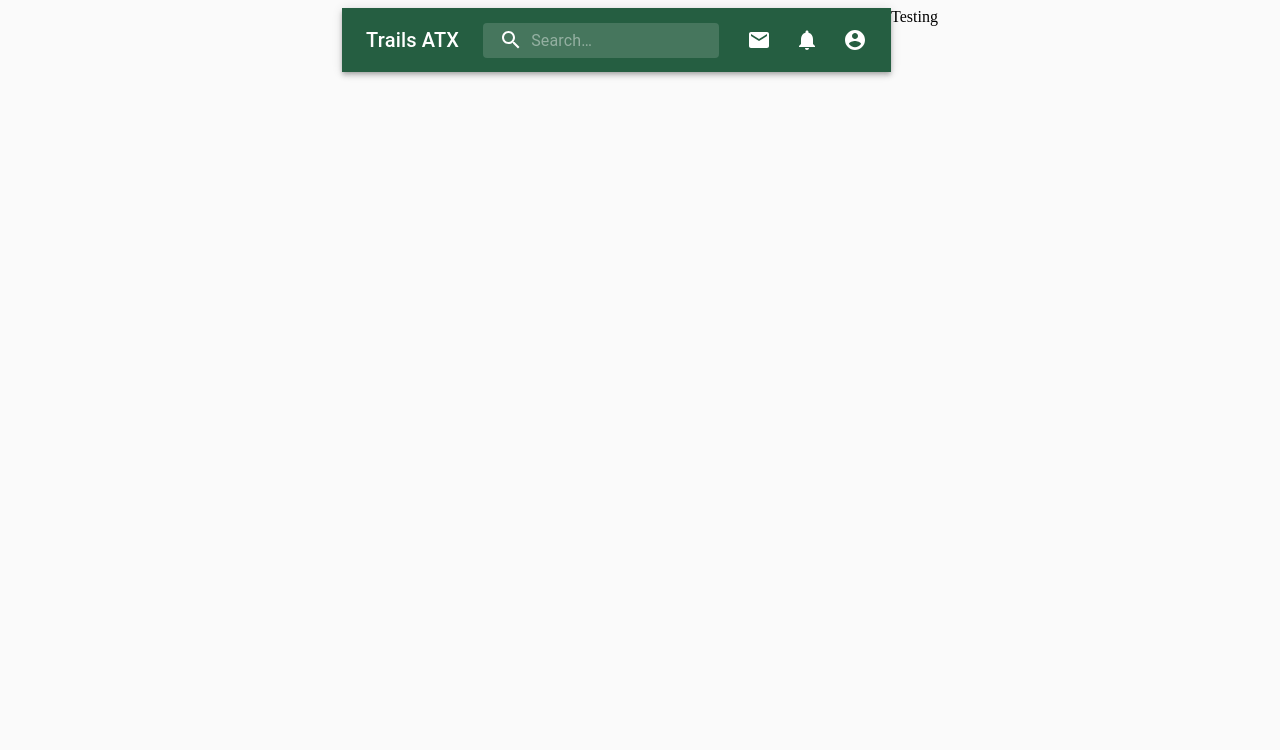
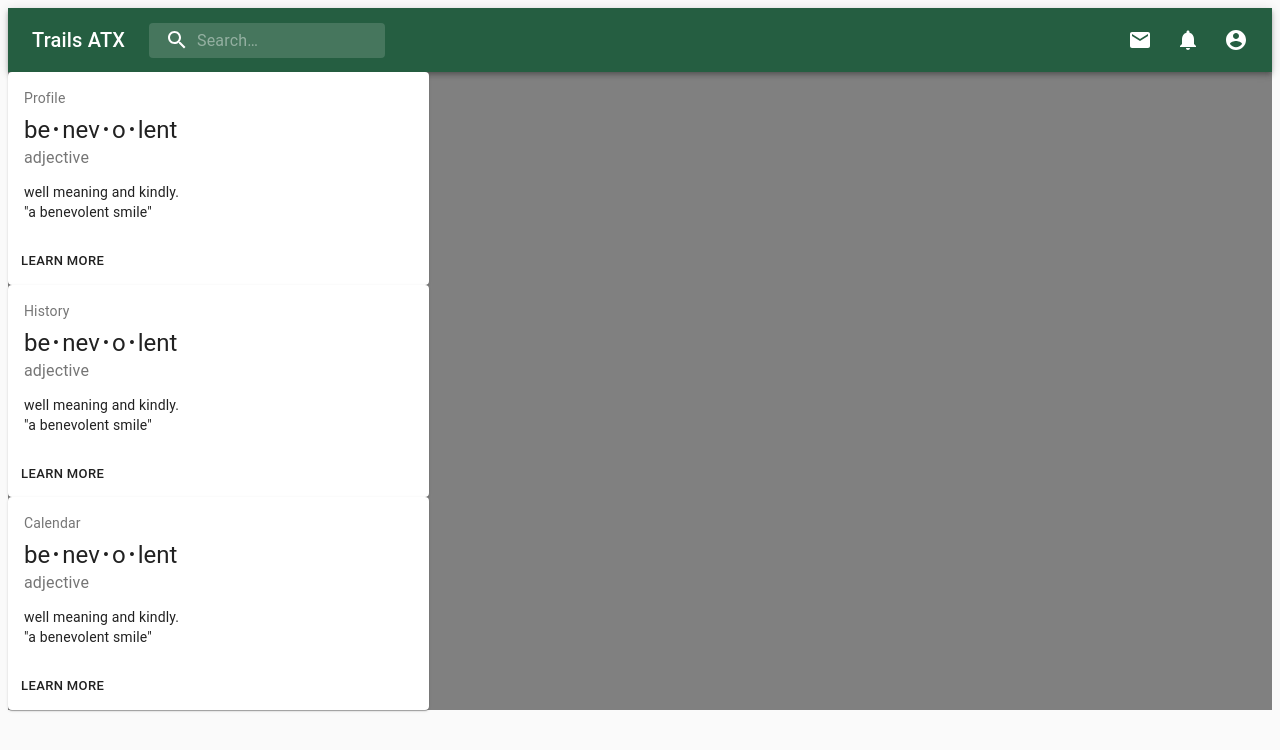
Before and after one commit to ghost-develop/trailsatx, a React (Create React App) app: page / in a window 1280 px wide. Shown: the top 750 px of the page. Built offline with nearby package versions, Linux system fonts and the light colour scheme.

Commit message:
Adding dashboard cards

```diff
--- a/package.json
+++ b/package.json
@@ -8,6 +8,7 @@
     "@testing-library/jest-dom": "^4.2.4",
     "@testing-library/react": "^9.5.0",
     "@testing-library/user-event": "^7.2.1",
+    "classnames": "^2.2.6",
     "express": "^4.17.1",
     "mysql": "^2.18.1",
     "react": "^16.14.0",
--- a/src/App.js
+++ b/src/App.js
@@ -1,14 +1,18 @@
 import React from 'react';
 import styles from './App.module.css';
-import { NavBar, Dashboard } from './components';
+import { NavBar, Dashboard, Cards } from './components';
 
 
 class App extends React.Component {
   render() {
     return (
-      <div className={styles.container}>
-        <NavBar />
-        <Dashboard />
+      <div>
+        <div className={styles.navContainer}>
+          <NavBar />
+        </div>
+        <div className={styles.dashContainer}>
+          <Cards />
+        </div>
       </div>
     )
   }
--- a/src/App.module.css
+++ b/src/App.module.css
@@ -2,22 +2,17 @@
     background-color: rgb(250, 250, 250);
 }
 
-.container {
+.navContainer {
     display: grid;
-    grid-template-columns: auto auto auto auto;
-    grid-template-rows: 10% 25% 25% 25% 15%;
-    gap: 0px 0px;
-    grid-template-areas:
-    ". . . ."
-    ". . . ."
-    ". . . ."
-    ". . . ."
-    ". . . .";
-
-    /* align-items: center; */
-    justify-content: center;
+    flex-direction: row;
 }
 
 .dashContainer {
+    display: grid;
+    grid-template-columns: 1fr 1fr 1fr;
+    background-color: grey;
+}
 
+.profile {
+    grid-column-start: 3;
 }
--- a/src/components/Cards/Cards.jsx
+++ b/src/components/Cards/Cards.jsx
@@ -1 +1,100 @@
 import React from 'react';
+import { makeStyles } from '@material-ui/core/styles';
+import Card from '@material-ui/core/Card';
+import CardActions from '@material-ui/core/CardActions';
+import CardContent from '@material-ui/core/CardContent';
+import Button from '@material-ui/core/Button';
+import Typography from '@material-ui/core/Typography';
+import styles from './Cards.module.css';
+
+const useStyles = makeStyles({
+  root: {
+    minWidth: 275,
+  },
+  bullet: {
+    display: 'inline-block',
+    margin: '0 2px',
+    transform: 'scale(0.8)',
+  },
+  title: {
+    fontSize: 14,
+  },
+  pos: {
+    marginBottom: 12,
+  },
+});
+
+export default function Cards() {
+  const classes = useStyles();
+  const bull = <span className={classes.bullet}>•</span>;
+
+  return (
+      <div>
+        <Card className={styles.profile}>
+            <CardContent>
+                <Typography className={classes.title} color="textSecondary" gutterBottom>
+                Profile
+                </Typography>
+                <Typography variant="h5" component="h2">
+                be{bull}nev{bull}o{bull}lent
+                </Typography>
+                <Typography className={classes.pos} color="textSecondary">
+                adjective
+                </Typography>
+                <Typography variant="body2" component="p">
+                well meaning and kindly.
+                <br />
+                {'"a benevolent smile"'}
+                </Typography>
+            </CardContent>
+            <CardActions>
+                <Button size="small">Learn More</Button>
+            </CardActions>
+        </ Card>
+
+        <Card className={styles.history}>
+            <CardContent>
+                <Typography className={classes.title} color="textSecondary" gutterBottom>
+                History
+                </Typography>
+                <Typography variant="h5" component="h2">
+                be{bull}nev{bull}o{bull}lent
+                </Typography>
+                <Typography className={classes.pos} color="textSecondary">
+                adjective
+                </Typography>
+                <Typography variant="body2" component="p">
+                well meaning and kindly.
+                <br />
+                {'"a benevolent smile"'}
+                </Typography>
+            </CardContent>
+            <CardActions>
+                <Button size="small">Learn More</Button>
+            </CardActions>
+        </ Card>
+
+        <Card className={styles.calendar}>
+            <CardContent>
+                <Typography className={classes.title} color="textSecondary" gutterBottom>
+                Calendar
+                </Typography>
+                <Typography variant="h5" component="h2">
+                be{bull}nev{bull}o{bull}lent
+                </Typography>
+                <Typography className={classes.pos} color="textSecondary">
+                adjective
+                </Typography>
+                <Typography variant="body2" component="p">
+                well meaning and kindly.
+                <br />
+                {'"a benevolent smile"'}
+                </Typography>
+            </CardContent>
+            <CardActions>
+                <Button size="small">Learn More</Button>
+            </CardActions>
+        </Card>
+    </div>
+  );
+}
--- a/src/components/index.js
+++ b/src/components/index.js
@@ -1,3 +1,4 @@
 // Exporting components to use in App.js
 export { default as NavBar } from './NavBar/NavBar.jsx';
 export { default as Dashboard } from './Dashboard/Dashboard.jsx';
+export { default as Cards } from './Cards/Cards.jsx';
```
Also changed, not shown: 1 other file (tests, documents, lock files or other folders).
